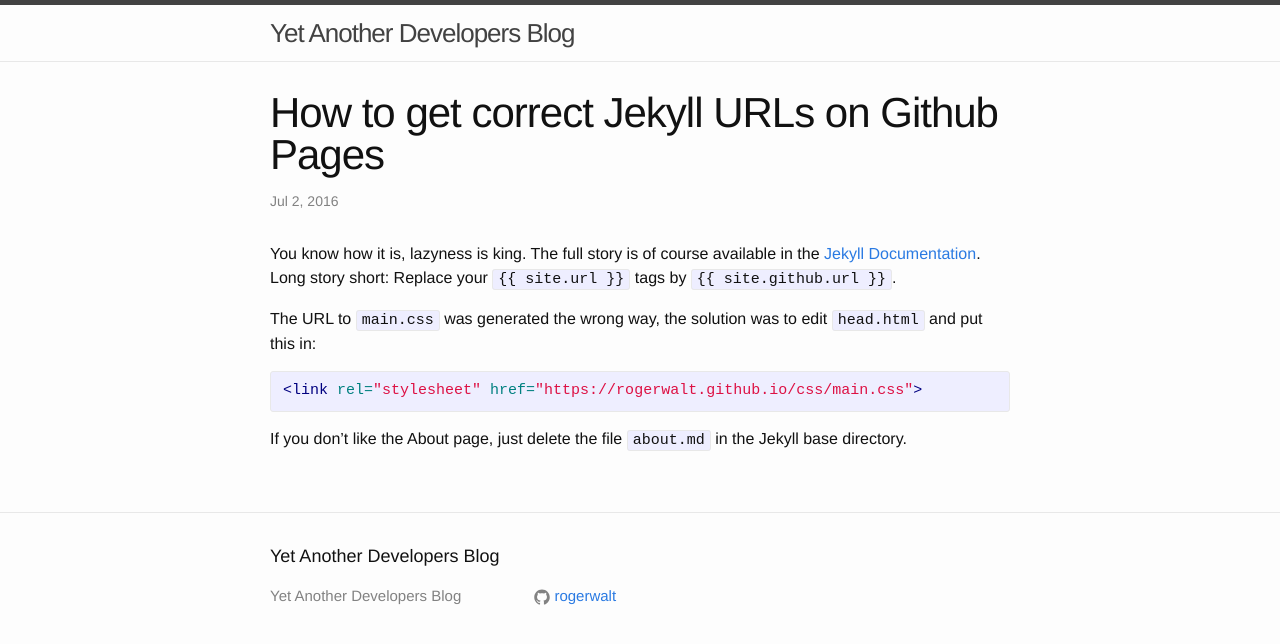
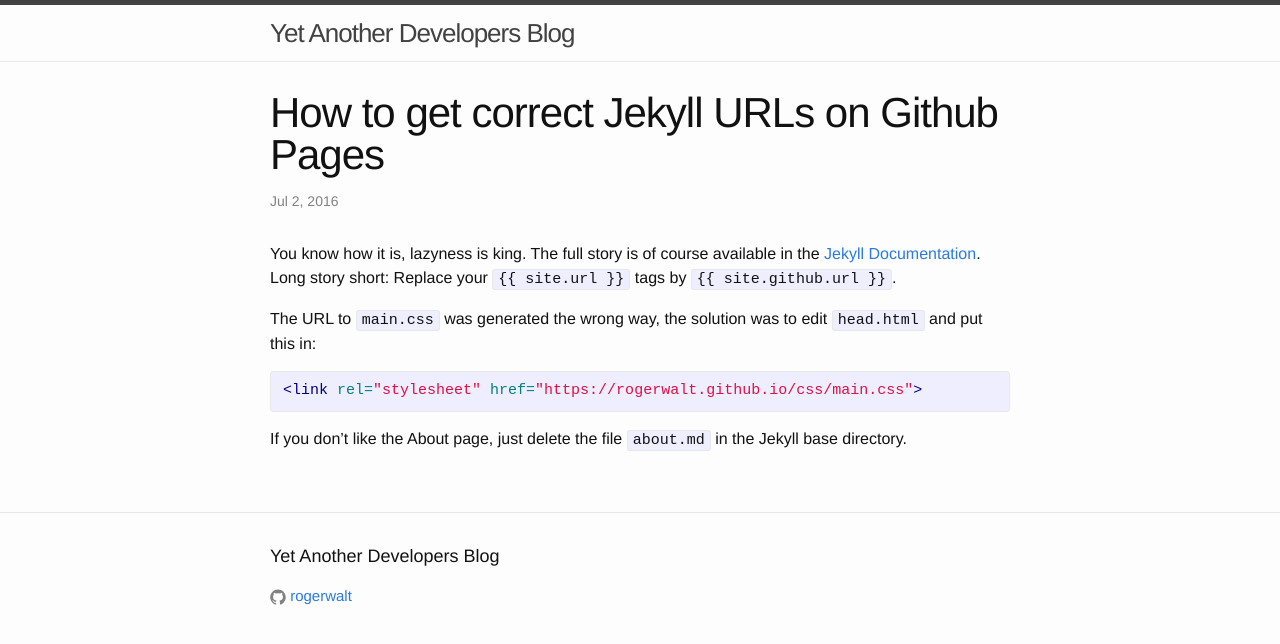
Before and after one commit to rogerwalt/rogerwalt.github.io, a Jekyll site: the page built from _posts/2016-07-02-jekyll-urls.md, in a window 1280 px wide. Shown: the top 644 px of the page. Built offline with Jekyll 4.4.1, drawn with Linux system fonts in a browser that asks for light colours.

Commit message:
Update footer.html

```diff
--- a/_includes/footer.html
+++ b/_includes/footer.html
@@ -6,13 +6,6 @@
 
     <div class="footer-col-wrapper">
       <div class="footer-col footer-col-1">
-        <ul class="contact-list">
-          <li>{{ site.title }}</li>
-          <li><a href="mailto:{{ site.email }}">{{ site.email }}</a></li>
-        </ul>
-      </div>
-
-      <div class="footer-col footer-col-2">
         <ul class="social-media-list">
           {% if site.github_username %}
           <li>
@@ -27,10 +20,6 @@
           {% endif %}
         </ul>
       </div>
-
-      <div class="footer-col footer-col-3">
-        <p>{{ site.description }}</p>
-      </div>
     </div>
 
   </div>
```
